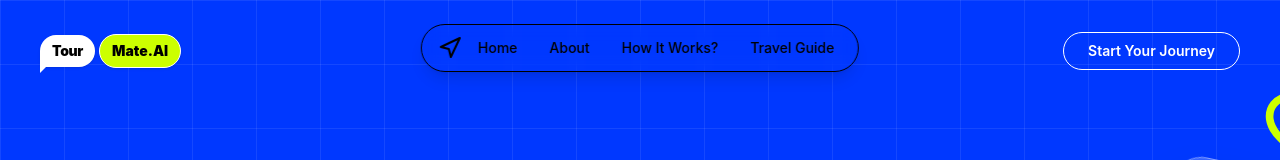
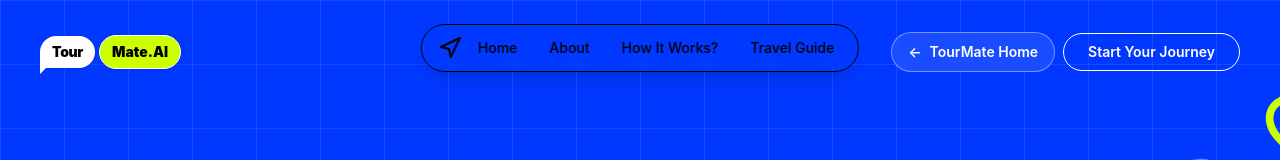
Before and after one commit to vedantchavare04/tourmate, a Next.js app in the folder apps/web/: page / in a window 1280 px wide. Shown: the top 160 px of the page. Built offline with nearby package versions, Linux system fonts and the light colour scheme; no server answers.

Commit message:
Update hero_compo.tsx

```diff
--- a/apps/web/components/core_ui/hero_compo.tsx
+++ b/apps/web/components/core_ui/hero_compo.tsx
@@ -93,8 +93,19 @@ export const HeroComponent = () => {
           </div>
         </div>
 
-        {/* Auth control: sign-in pill, avatar, or loading skeleton */}
-        <NavAuthTrigger onClick={handleOpenAuth} />
+        {/* TourMate ecosystem return link and auth control */}
+        <div className="flex items-center gap-2">
+          <a
+            href="https://homepage-indol-psi.vercel.app/"
+            aria-label="Return to TourMate Home"
+            className="inline-flex min-h-10 items-center gap-2 rounded-full border border-white/40 bg-white/10 px-3 py-2 text-xs font-semibold text-white backdrop-blur-sm transition hover:bg-white/20 sm:px-4 sm:text-sm"
+          >
+            <span aria-hidden="true">←</span>
+            <span className="hidden sm:inline">TourMate Home</span>
+            <span className="sm:hidden">Home</span>
+          </a>
+          <NavAuthTrigger onClick={handleOpenAuth} />
+        </div>
       </nav>
 
       {/* Hero Section */}
```
